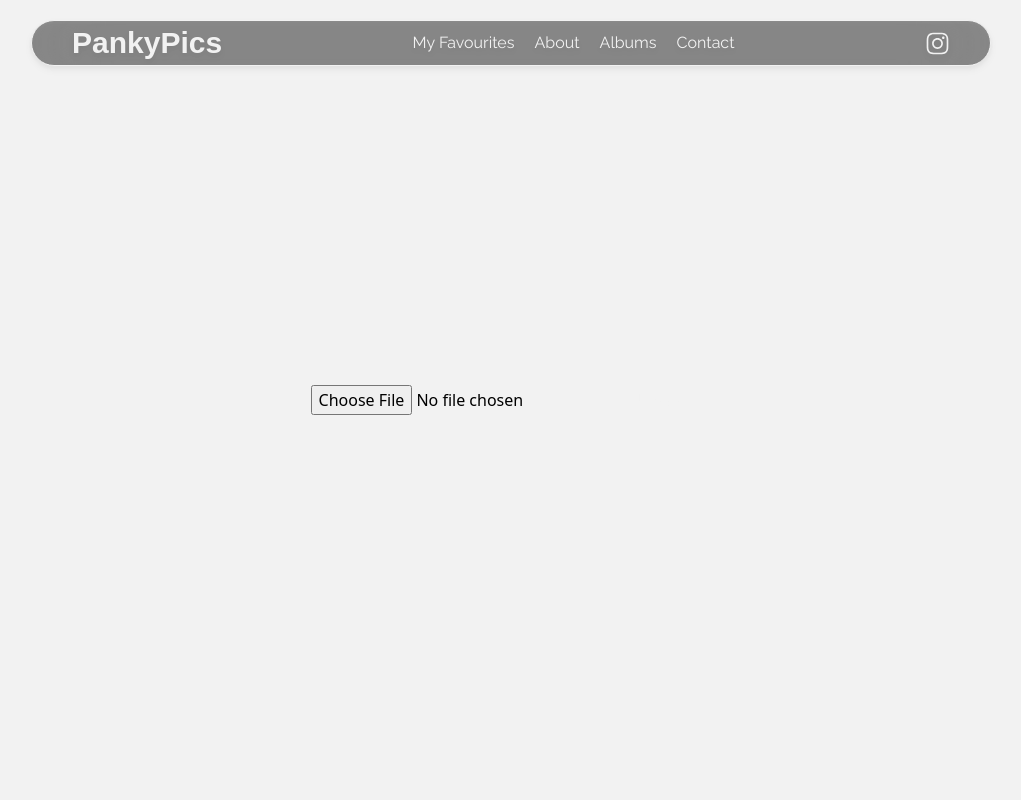
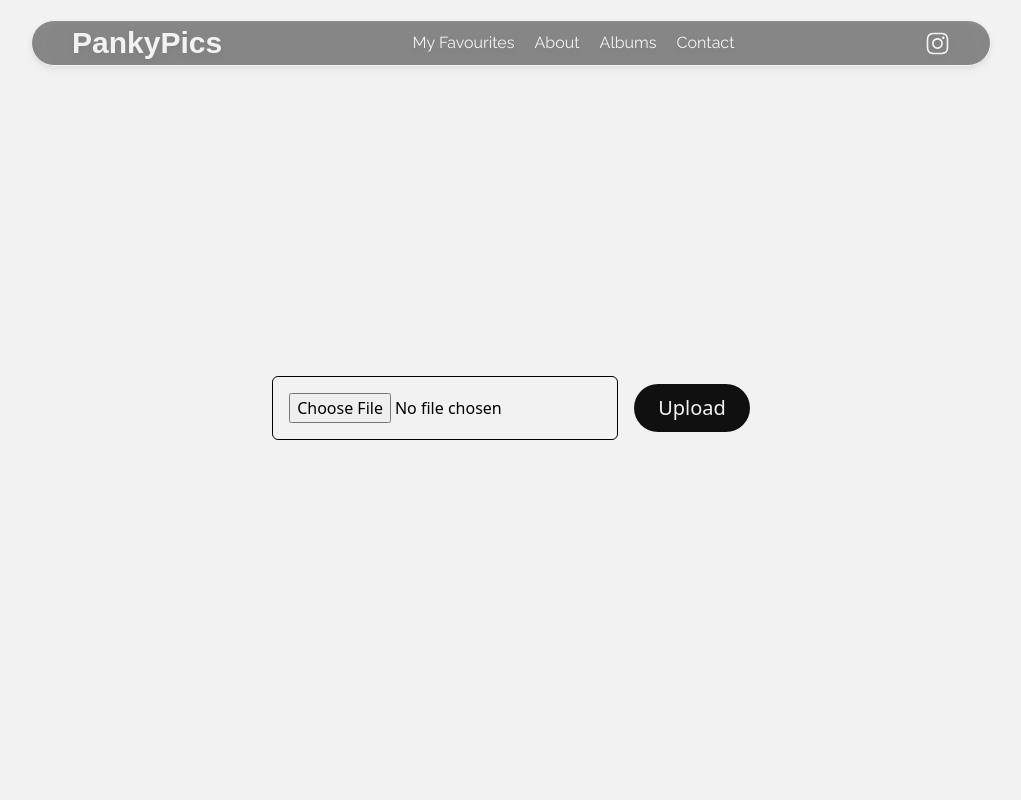
Before and after one commit to Elevated-Codechums/pankypics-frontend, a Next.js app: page /admin/new/fileupload in a window 1280 px wide. Shown: the top 800 px of the page, without its empty margins (129-1150 px from the left). Built offline with nearby package versions, Linux system fonts and the light colour scheme; a web font is replaced by a local one.

Commit message:
File Upload System Functional

```diff
--- a/src/app/admin/new/fileupload/page.tsx
+++ b/src/app/admin/new/fileupload/page.tsx
@@ -1,55 +1,82 @@
 "use client";
 
+import { useMutation } from "@tanstack/react-query";
+import { useForm, FieldErrors } from "react-hook-form";
+import axios from "axios";
+import { Button } from "@/Components/Utilities/Buttons";
 import { cn } from "@/libs/utils";
-import { useMutation } from "@tanstack/react-query";
-import { useForm } from "react-hook-form";
-import { DevTool } from "@hookform/devtools";
-import axios from "axios";
 
+// Move FormValues type outside of the component for clarity
 type FormValues = {
-	file: string;
+    file: FileList; // Use FileList for file input
 };
 
-interface FileUploadProps {
-	onSubmit: (data: FormValues) => void;
-}
+export default function FileUpload() {
+    const { register, handleSubmit, formState, reset } = useForm<FormValues>();
+    const { errors } = formState;
 
+    const mutation = useMutation({
+        mutationFn: async (formData: FormValues) => {
+            const data = new FormData();
+            data.append("photo", formData.file[0]); // Use file[0] to get the selected file
 
+            const response = await axios.post("http://localhost:4000/upload/photo", data, {
+                headers: {
+                    "Content-Type": "multipart/form-data",
+                },
+            });
 
-export default function FileUpload({ onSubmit }: FileUploadProps) {
-	const form = useForm<FormValues>();
+            return response.data;
+        },
+        onSuccess: () => {
+            console.log("File uploaded successfully");
+            reset(); // Reset the form after successful upload
+        },
+        onError: (error: unknown) => {
+            console.error("Error uploading file", error);
+        },
+    });
 
-	const { register, control, handleSubmit } = form;
+    const onSubmit = (data: FormValues) => {
+        mutation.mutate(data);
+    };
+
+    const onErrors = (errors: FieldErrors<FormValues>) => {
+        console.log("Form Errors", errors);
+    };
 
     return (
-		<div
-			className={cn(
-				"flex flex-col",
-				"items-center",
-				"justify-center",
-				"min-h-screen",
-				"gap-4"
-			)}
+        <div className={cn("flex flex-col items-center justify-center min-h-screen gap-4")}>
+            <form
+                className={cn("flex flex-col items-center justify-center gap-4")}
+                onSubmit={handleSubmit(onSubmit, onErrors)}
             >
                 <div>
-				<form noValidate onSubmit={handleSubmit(onSubmit)}>
-					<input type="file" {...register("file")} />
-					<button
-						className={cn(
-							"bg-gray-900",
-							"hover:bg-gray-700",
-							"text-white",
-							"font-bold",
-							"py-2 px-4",
-							"rounded"
+                    {errors.file && (
+                        <p className="text-red-500">
+                            {errors.file.type === "required" ? "File is required" : "Invalid file format"}
+                        </p>
                     )}
-						type="submit"
-					>
-						Upload
-					</button>
+                </div>
+                <div className={cn("flex items-center justify-center gap-4")}>
+                    <input
+                        className={cn("border border-gray-300 rounded-md p-4")}
+                        type="file"
+                        {...register("file", { required: true })}
+                    />
+                    <Button type="submit" disabled={mutation.isPending}>
+                        {mutation.isPending ? "Uploading..." : "Upload"}
+                    </Button>
+                </div>
+                {mutation.isError && (
+                    <p className="text-red-500">Error uploading file: {(mutation.error as Error).message}</p>
+                )}
+				{
+					mutation.isSuccess && (
+						<p className="text-green-500">File uploaded successfully</p>
+					)
+				}
             </form>
-				<DevTool control={control} />
-			</div>
         </div>
     );
 }
```
Lines whose indentation alone changed are shown as unchanged.
